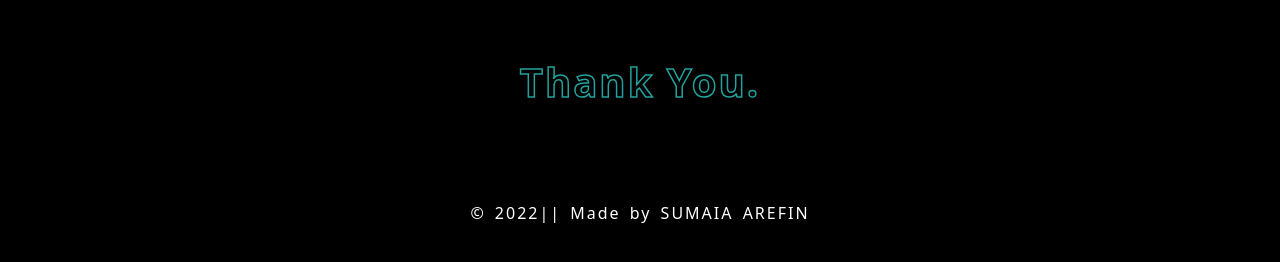
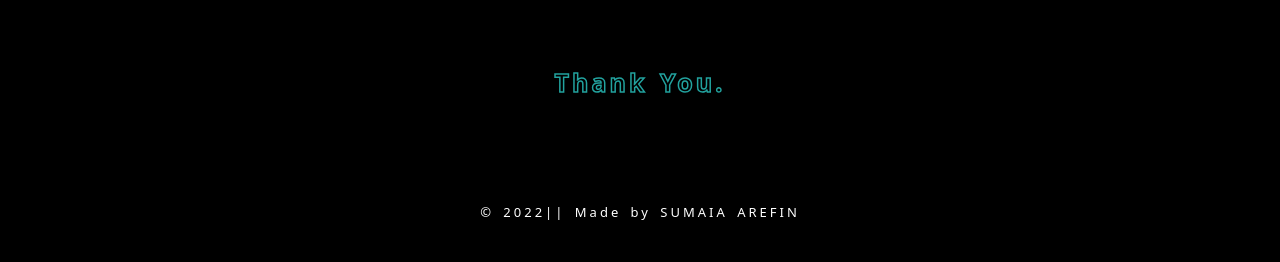
Before and after one commit to sumaia-arefin/ROBU_Panel_Database, a plain HTML site: page index.html in a window 1280 px wide. Shown: the part 1491-1753 px from the top of the page. Drawn offline with nearby package versions, Linux system fonts and the light colour scheme.

Commit message:
4th commit

```diff
--- a/style.css
+++ b/style.css
@@ -286,10 +286,11 @@ button:hover{
 .contact h5{
     color: transparent;
     -webkit-text-stroke: 1.5px #22A39F;
-    font-size: 40px;
+    font-size: 25px;
     font-weight: bold;
     margin-bottom: -29px;
-    letter-spacing: 2px;
+    letter-spacing: 3px;
+    word-spacing: 3px;
 }
 
 footer{
@@ -306,14 +307,14 @@ footer{
 
 footer p{
 
-    font-size: 16px;
+    font-size: 13px;
     color: white;
     margin-bottom: 0px;
     font-weight:inherit;
     position: relative;
     align-items: bottom;
     text-align: inherit;
-    letter-spacing: 2px;
+    letter-spacing: 3px;
     word-spacing: 3px;
 
 }
```
